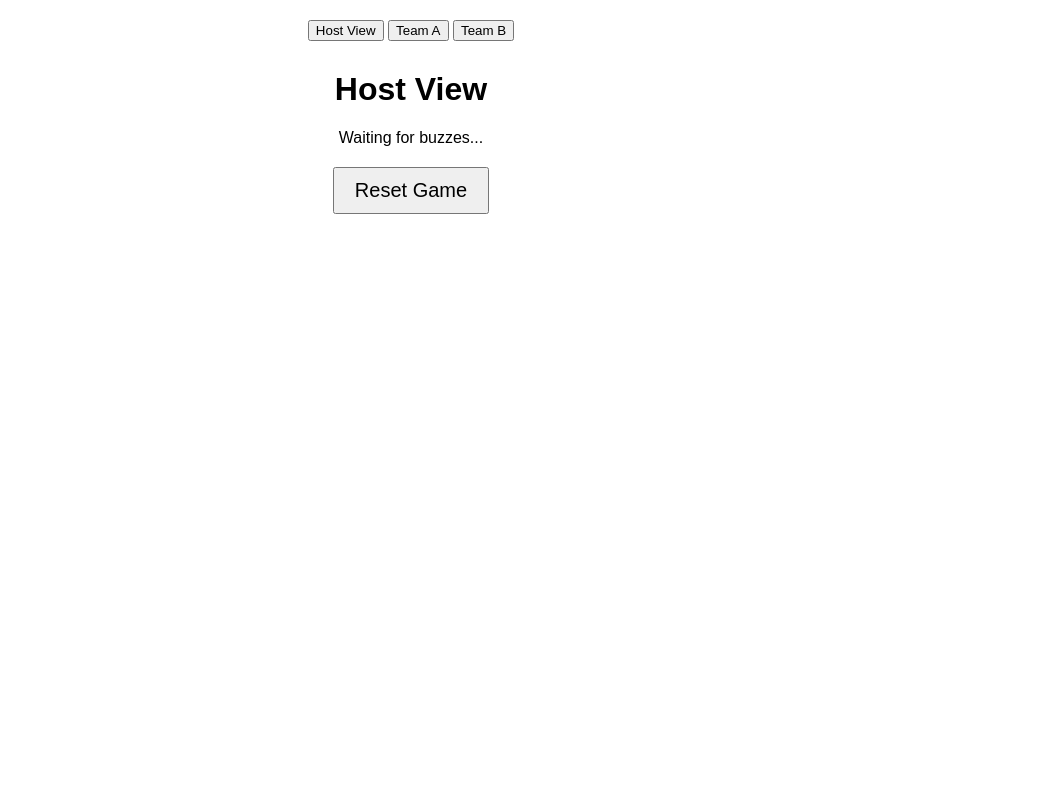
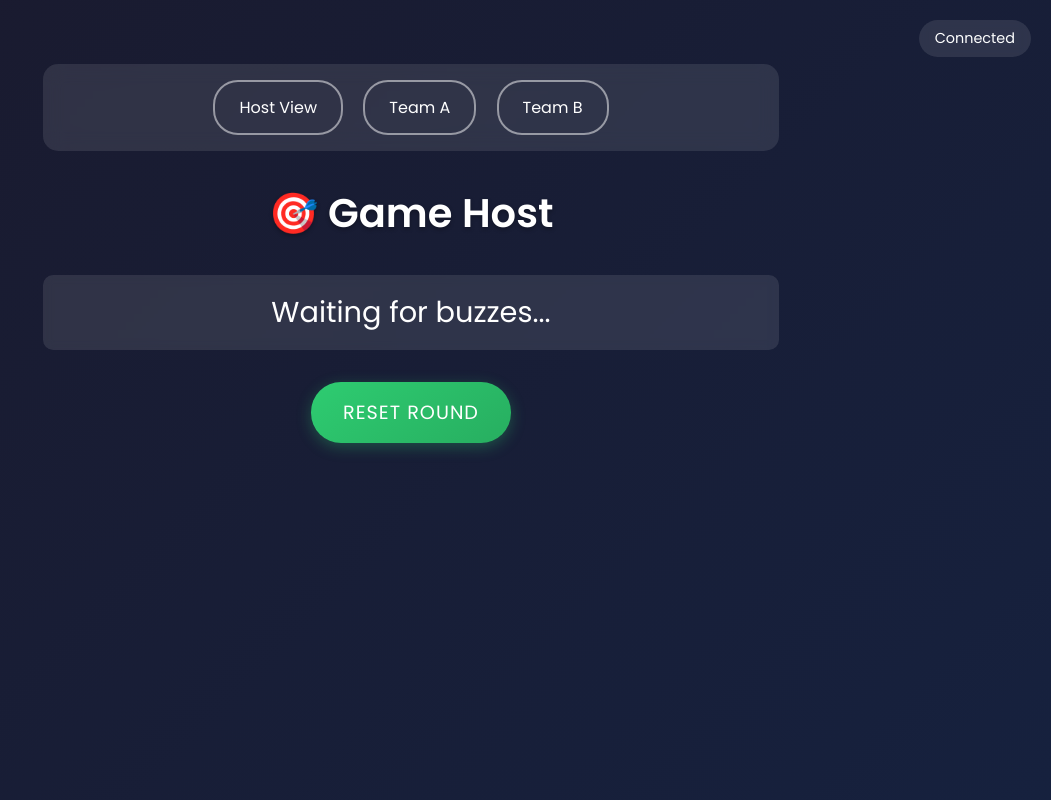
Before and after one commit to landonleishman/buzzer_app, a Flask app: page / in a window 1280 px wide. Shown: the whole page, without its empty margins (229-1280 px from the left). Run offline with Flask 3, Linux system fonts and the light colour scheme; some libraries are stand-ins or nearby versions.

Commit message:
fixing our new setup

```diff
--- a/templates/index.html
+++ b/templates/index.html
@@ -3,79 +3,230 @@
 <head>
     <title>Trivia Buzzer</title>
     <script src="https://cdnjs.cloudflare.com/ajax/libs/socket.io/4.0.1/socket.io.js"></script>
+    <link href="https://fonts.googleapis.com/css2?family=Poppins:wght@400;600&display=swap" rel="stylesheet">
     <style>
+        * {
+            margin: 0;
+            padding: 0;
+            box-sizing: border-box;
+            font-family: 'Poppins', sans-serif;
+        }
+
         body {
+            min-height: 100vh;
+            background: linear-gradient(135deg, #1a1a2e, #16213e);
+            color: white;
+            display: flex;
+            flex-direction: column;
+            align-items: center;
+        }
+
+        .container {
+            width: 100%;
+            max-width: 800px;
+            padding: 2rem;
             text-align: center;
-            font-family: Arial, sans-serif;
-            margin: 20px;
         }
+
+        .view-select {
+            margin: 2rem 0;
+            background: rgba(255, 255, 255, 0.1);
+            padding: 1rem;
+            border-radius: 15px;
+            backdrop-filter: blur(10px);
+        }
+
+        .view-select button {
+            background: transparent;
+            border: 2px solid rgba(255, 255, 255, 0.5);
+            color: white;
+            padding: 0.8rem 1.5rem;
+            margin: 0 0.5rem;
+            border-radius: 25px;
+            cursor: pointer;
+            transition: all 0.3s ease;
+            font-size: 1rem;
+        }
+
+        .view-select button:hover {
+            background: rgba(255, 255, 255, 0.1);
+            transform: translateY(-2px);
+        }
+
         .buzzer {
-            width: 200px;
-            height: 200px;
+            width: 250px;
+            height: 250px;
             border-radius: 50%;
-            margin: 20px;
+            margin: 2rem auto;
             cursor: pointer;
             border: none;
-            font-size: 24px;
-            transition: transform 0.1s;
+            font-size: 2rem;
+            font-weight: 600;
+            text-transform: uppercase;
+            letter-spacing: 2px;
+            transition: all 0.3s ease;
+            position: relative;
+            overflow: hidden;
+            box-shadow: 0 10px 20px rgba(0, 0, 0, 0.3);
         }
+
+        #teamA {
+            background: linear-gradient(145deg, #ff4444, #ff6b6b);
+            color: white;
+        }
+
+        #teamB {
+            background: linear-gradient(145deg, #4444ff, #6b6bff);
+            color: white;
+        }
+
+        .buzzer:before {
+            content: '';
+            position: absolute;
+            top: 0;
+            left: 0;
+            width: 100%;
+            height: 100%;
+            background: radial-gradient(circle, rgba(255,255,255,0.3) 0%, rgba(255,255,255,0) 70%);
+            opacity: 0;
+            transition: opacity 0.3s;
+        }
+
+        .buzzer:hover:before {
+            opacity: 1;
+        }
+
         .buzzer:active {
             transform: scale(0.95);
         }
-        #teamA { background-color: #ff4444; }
-        #teamB { background-color: #4444ff; color: white; }
+
         .disabled {
             opacity: 0.5;
             cursor: not-allowed;
+            transform: scale(1) !important;
         }
-        #result {
-            font-size: 32px;
-            margin: 20px;
+
+        .disabled:before {
+            display: none;
         }
+
+        h1 {
+            font-size: 2.5rem;
+            margin: 1rem 0;
+            text-shadow: 0 2px 4px rgba(0,0,0,0.3);
+        }
+
+        #hostResult, #teamAResult, #teamBResult {
+            font-size: 1.8rem;
+            margin: 2rem 0;
+            padding: 1rem;
+            background: rgba(255, 255, 255, 0.1);
+            border-radius: 10px;
+            backdrop-filter: blur(5px);
+            animation: fadeIn 0.5s ease;
+        }
+
         #reset {
-            font-size: 20px;
-            padding: 10px 20px;
-            margin: 20px;
+            background: linear-gradient(145deg, #2ecc71, #27ae60);
+            color: white;
+            border: none;
+            padding: 1rem 2rem;
+            font-size: 1.2rem;
+            border-radius: 30px;
+            cursor: pointer;
+            transition: all 0.3s ease;
+            text-transform: uppercase;
+            letter-spacing: 1px;
+            box-shadow: 0 4px 15px rgba(46, 204, 113, 0.3);
         }
-        .view-select {
-            margin-bottom: 30px;
+
+        #reset:hover {
+            transform: translateY(-2px);
+            box-shadow: 0 6px 20px rgba(46, 204, 113, 0.4);
+        }
+
+        #reset:active {
+            transform: translateY(0);
+        }
+
+        @keyframes fadeIn {
+            from { opacity: 0; transform: translateY(-10px); }
+            to { opacity: 1; transform: translateY(0); }
+        }
+
+        .view {
+            opacity: 0;
+            display: none;
+            transition: opacity 0.3s ease;
+        }
+
+        .view.active {
+            opacity: 1;
+            display: block;
+            animation: slideIn 0.5s ease;
+        }
+
+        @keyframes slideIn {
+            from {
+                opacity: 0;
+                transform: translateY(20px);
+            }
+            to {
+                opacity: 1;
+                transform: translateY(0);
+            }
+        }
+
+        .status-badge {
+            position: fixed;
+            top: 20px;
+            right: 20px;
+            padding: 0.5rem 1rem;
+            background: rgba(255, 255, 255, 0.1);
+            border-radius: 20px;
+            font-size: 0.9rem;
+            backdrop-filter: blur(5px);
         }
     </style>
 </head>
 <body>
+    <div class="container">
         <div class="view-select">
             <button onclick="showView('host')">Host View</button>
             <button onclick="showView('teamA')">Team A</button>
             <button onclick="showView('teamB')">Team B</button>
         </div>
 
-    <div id="hostView" style="display: none;">
-        <h1>Host View</h1>
+        <div id="hostView" class="view">
+            <h1>🎯 Game Host</h1>
             <div id="hostResult">Waiting for buzzes...</div>
-        <button id="reset">Reset Game</button>
+            <button id="reset">Reset Round</button>
         </div>
 
-    <div id="teamAView" style="display: none;">
-        <h1>Team A</h1>
+        <div id="teamAView" class="view">
+            <h1>🔴 Team A</h1>
             <button id="teamA" class="buzzer">BUZZ!</button>
             <div id="teamAResult"></div>
         </div>
 
-    <div id="teamBView" style="display: none;">
-        <h1>Team B</h1>
+        <div id="teamBView" class="view">
+            <h1>🔵 Team B</h1>
             <button id="teamB" class="buzzer">BUZZ!</button>
             <div id="teamBResult"></div>
         </div>
+    </div>
+
+    <div class="status-badge">Connected</div>
 
     <script>
         const socket = io();
         let currentView = 'host';
 
         function showView(view) {
-            document.getElementById('hostView').style.display = 'none';
-            document.getElementById('teamAView').style.display = 'none';
-            document.getElementById('teamBView').style.display = 'none';
-            document.getElementById(view + 'View').style.display = 'block';
+            document.querySelectorAll('.view').forEach(el => {
+                el.classList.remove('active');
+            });
+            document.getElementById(view + 'View').classList.add('active');
             currentView = view;
         }
 
@@ -102,7 +253,7 @@
 
         // Socket event handlers
         socket.on('buzz_result', (data) => {
-            const result = `Team ${data.team} buzzed first!`;
+            const result = `Team ${data.team} buzzed first! 🏆`;
             document.getElementById('hostResult').textContent = result;
             document.getElementById('teamAResult').textContent = result;
             document.getElementById('teamBResult').textContent = result;
@@ -123,6 +274,17 @@
             document.getElementById('teamA').classList.remove('disabled');
             document.getElementById('teamB').classList.remove('disabled');
         });
+
+        // Connection status handling
+        socket.on('connect', () => {
+            document.querySelector('.status-badge').textContent = 'Connected';
+            document.querySelector('.status-badge').style.background = 'rgba(46, 204, 113, 0.2)';
+        });
+
+        socket.on('disconnect', () => {
+            document.querySelector('.status-badge').textContent = 'Disconnected';
+            document.querySelector('.status-badge').style.background = 'rgba(231, 76, 60, 0.2)';
+        });
     </script>
 </body>
 </html>
```
Lines whose indentation alone changed are shown as unchanged.
